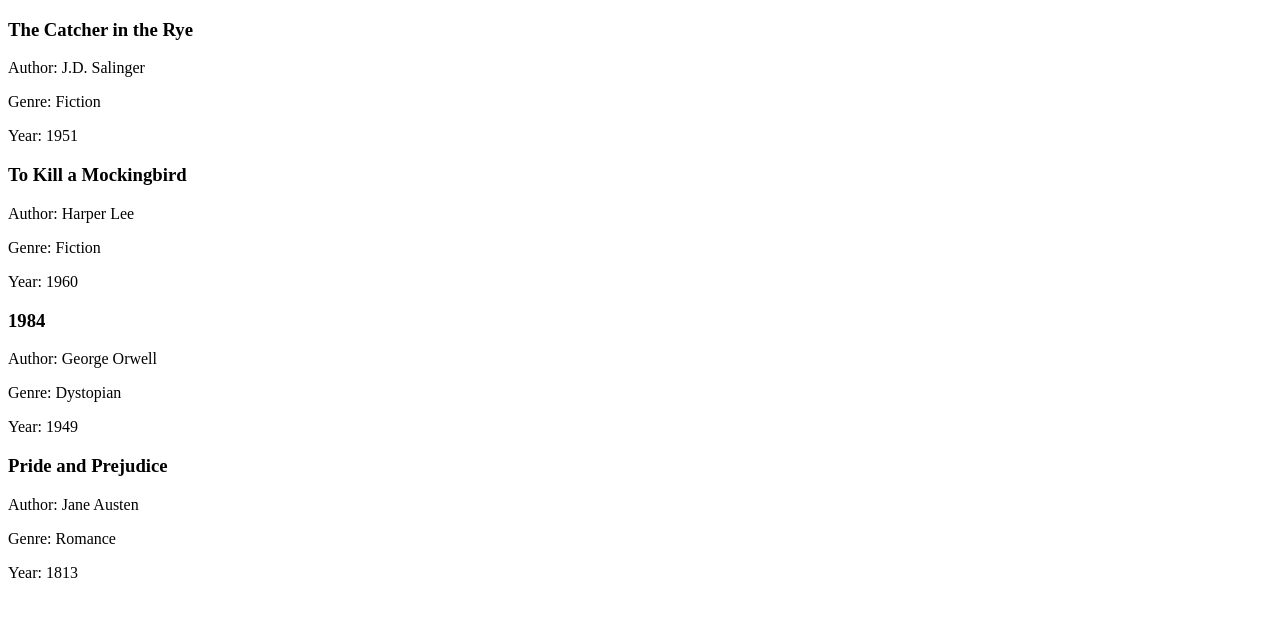
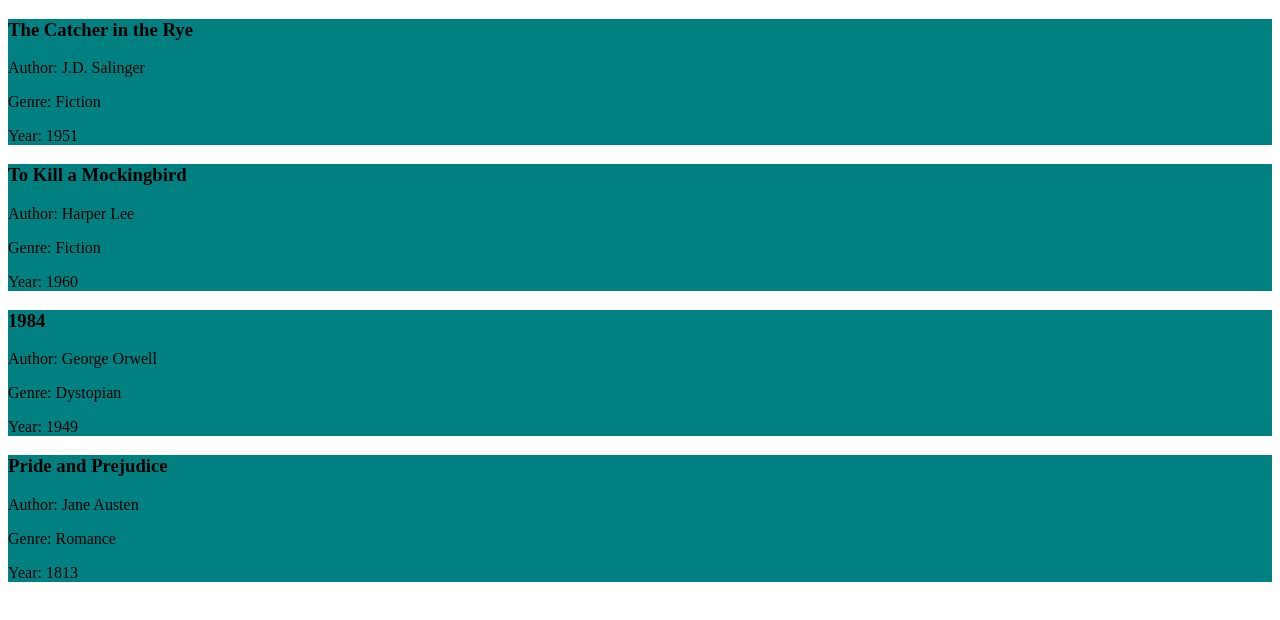
Before and after one commit to harmannsandhuu334/-Harmandeep-_-singh-_Learning_Angular-, an Angular app: page / in a window 1280 px wide. Shown: the top 620 px of the page. Built offline with nearby package versions, Linux system fonts and the light colour scheme.

Commit message:
Added css properties and done here

```diff
--- a/src/app/book-list-item/book-list-item.component.css
+++ b/src/app/book-list-item/book-list-item.component.css
@@ -0,0 +1,11 @@
+.even-item {
+  background-color: pink; /* Background color for even items */
+}
+
+.odd-item {
+  background-color: teal; /* Background color for odd items */
+}
+
+.content-list-item {
+  border: 2px solid black;
+}
--- a/src/app/book-list-item/book-list-item.component.html
+++ b/src/app/book-list-item/book-list-item.component.html
@@ -1,4 +1,4 @@
-<div class="content-list-item">
+<div [ngClass]="{'even-item': isEven, 'odd-item': !isEven}">
   <h3>{{ book.title }}</h3>
   <p>Author: {{ book.author }}</p>
   <p>Genre: {{ book.genre }}</p>
--- a/src/app/book-list-item/book-list-item.component.ts
+++ b/src/app/book-list-item/book-list-item.component.ts
@@ -1,9 +1,10 @@
 import { Component,Input } from '@angular/core';
+import {CommonModule} from "@angular/common";
 
 @Component({
   selector: 'app-book-list-item',
   standalone: true,
-  imports: [],
+  imports: [CommonModule],
   templateUrl: './book-list-item.component.html',
   styleUrl: './book-list-item.component.css'
 })
@@ -14,4 +15,5 @@ export class BookListItemComponent {
     genre: '',
     year: 0
   };
+  @Input() isEven!: boolean;
 }
```
Also changed, not shown: src/app/book-list/book-list.component.ts (+4 -5 lines).
